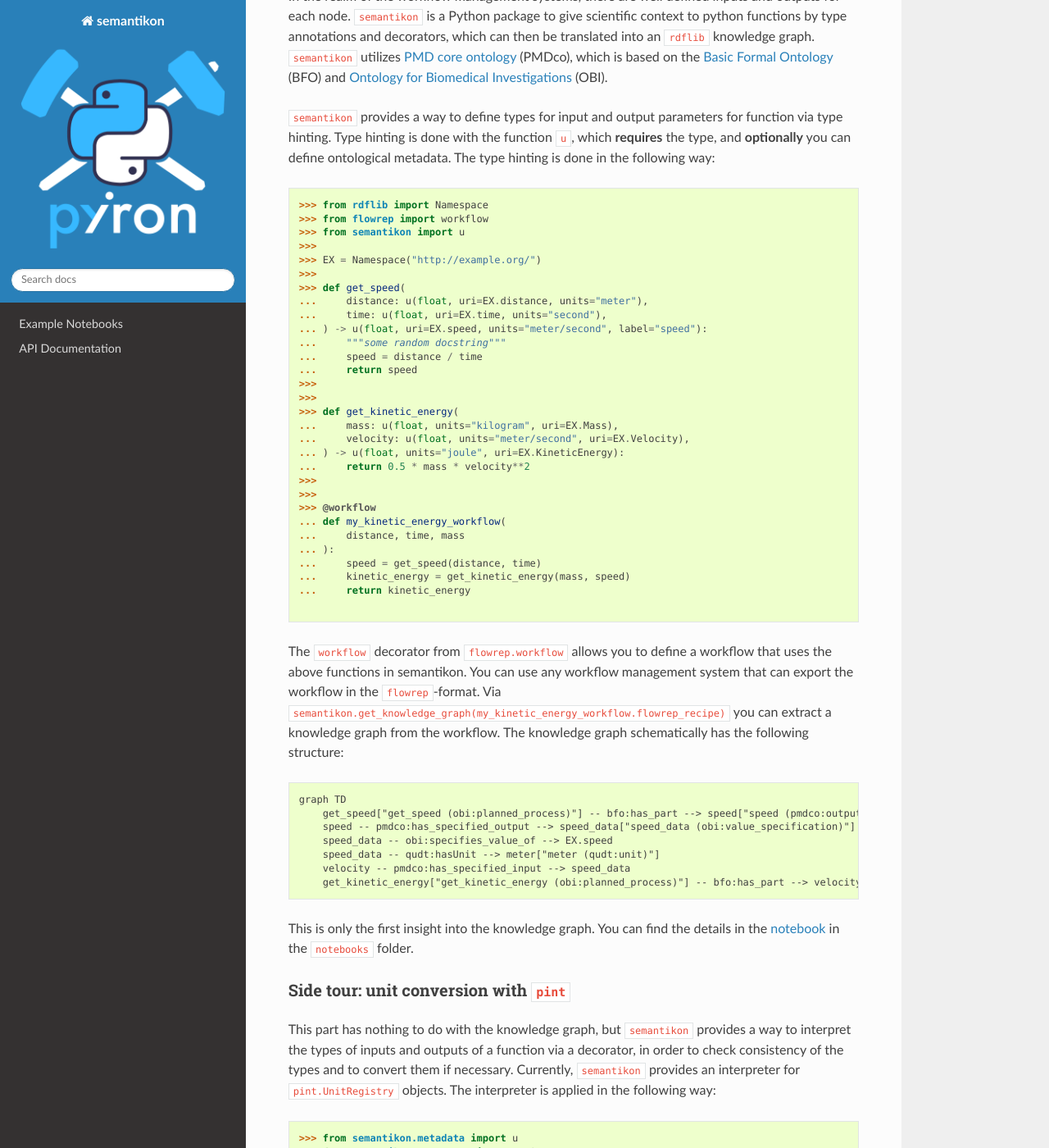
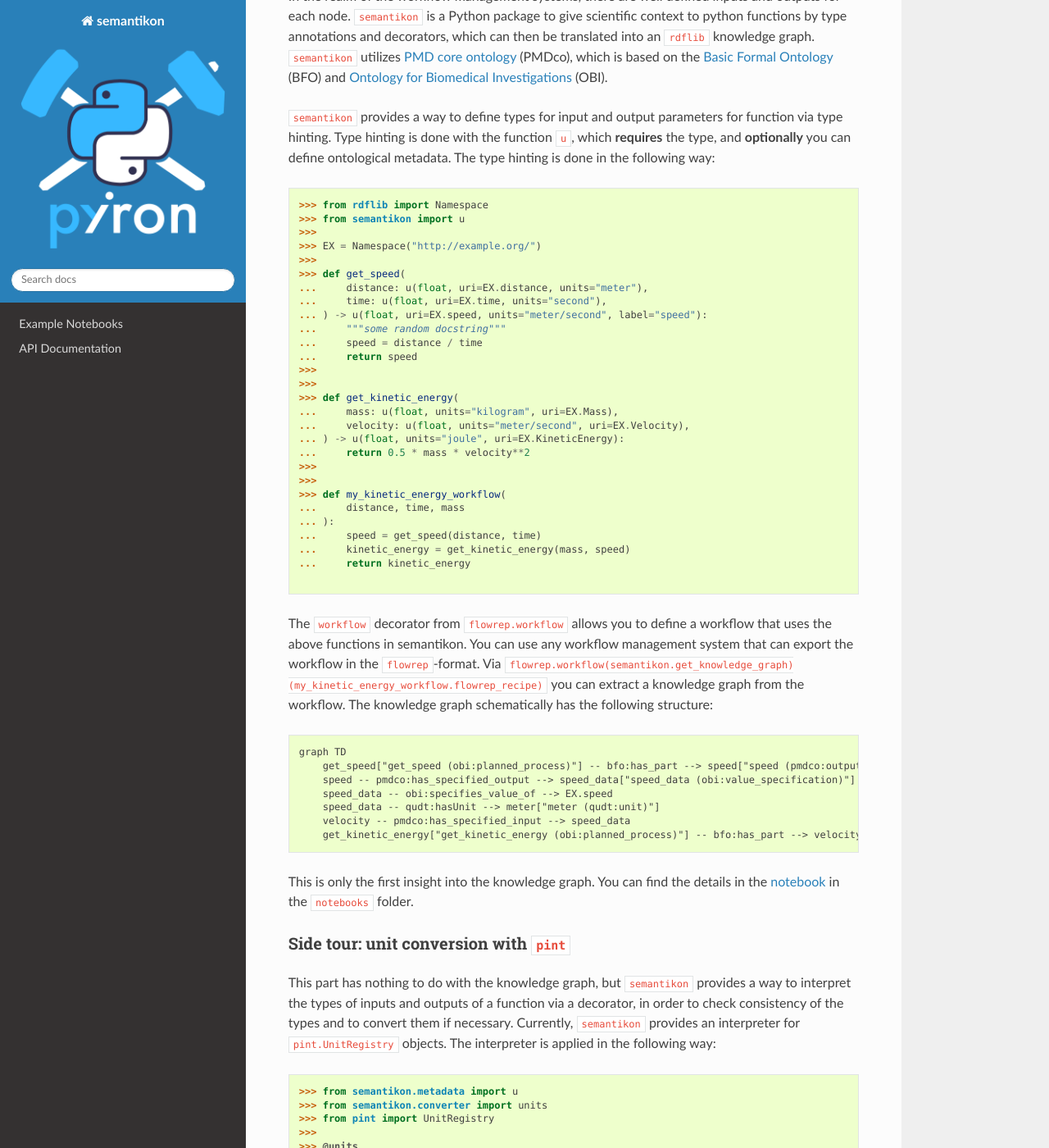
Before and after one commit to pyiron/semantikon, a Sphinx documentation site: the page built from docs/README.md, in a window 1280 px wide and 1400 px high, scrolled down 936 px. Shown: the whole window at 82% size. Built offline with Sphinx 7.4.7 and the Read the Docs theme 3.1.0, drawn with Linux system fonts in a browser that asks for light colours; the version number could not be read and is left out.

Commit message:
fix: use a workaround

````diff
--- a/docs/README.md
+++ b/docs/README.md
@@ -41,7 +41,6 @@
 
 ```python
 >>> from rdflib import Namespace
->>> from flowrep import workflow
 >>> from semantikon import u
 >>>
 >>> EX = Namespace("http://example.org/")
@@ -62,8 +61,7 @@
 ...     return 0.5 * mass * velocity**2
 >>>
 >>>
->>> @workflow
-... def my_kinetic_energy_workflow(
+>>> def my_kinetic_energy_workflow(
 ...     distance, time, mass
 ... ):
 ...     speed = get_speed(distance, time)
````
Also changed, not shown: other parts of docs/README.md (+1 -1 lines).
